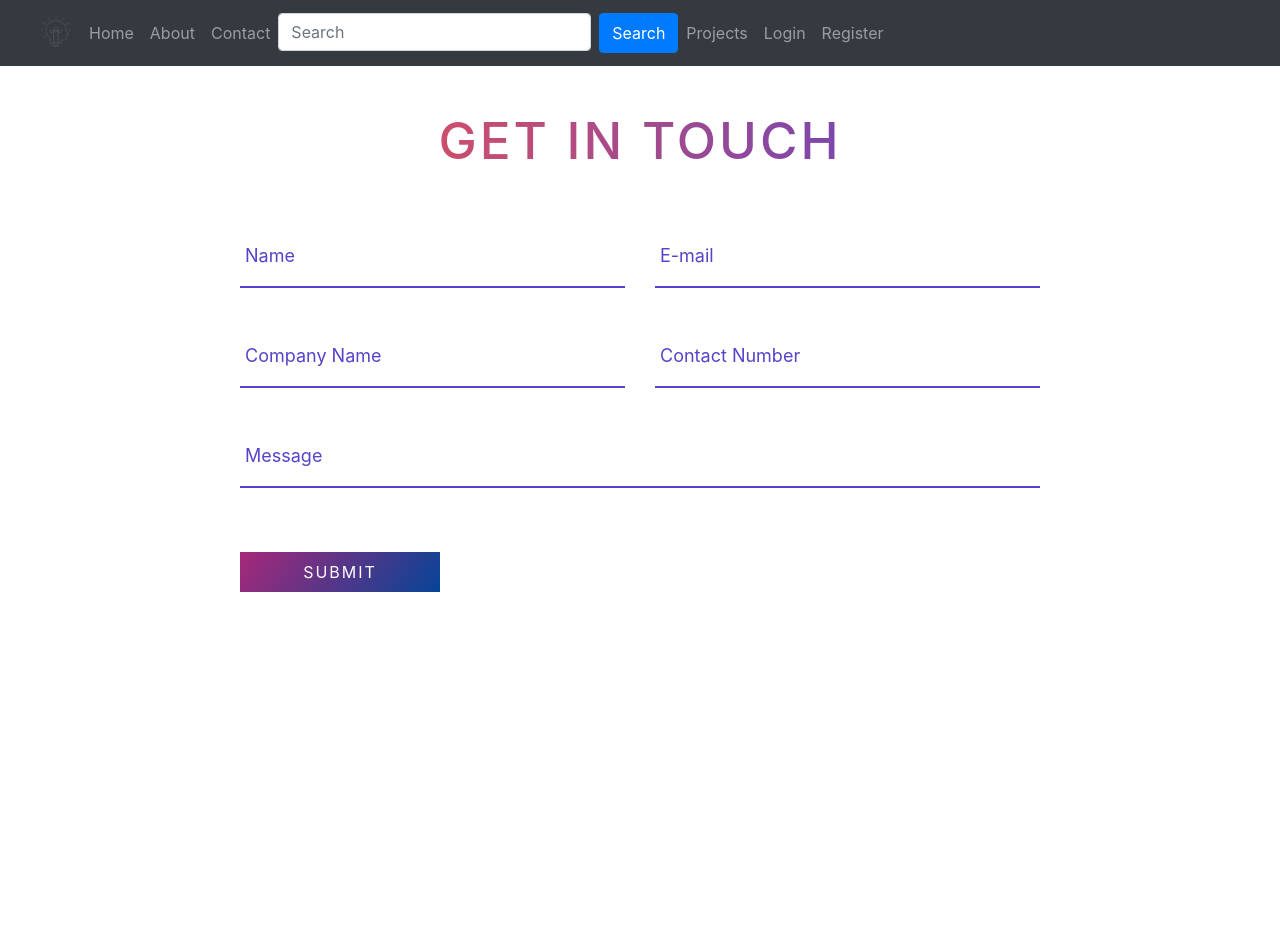
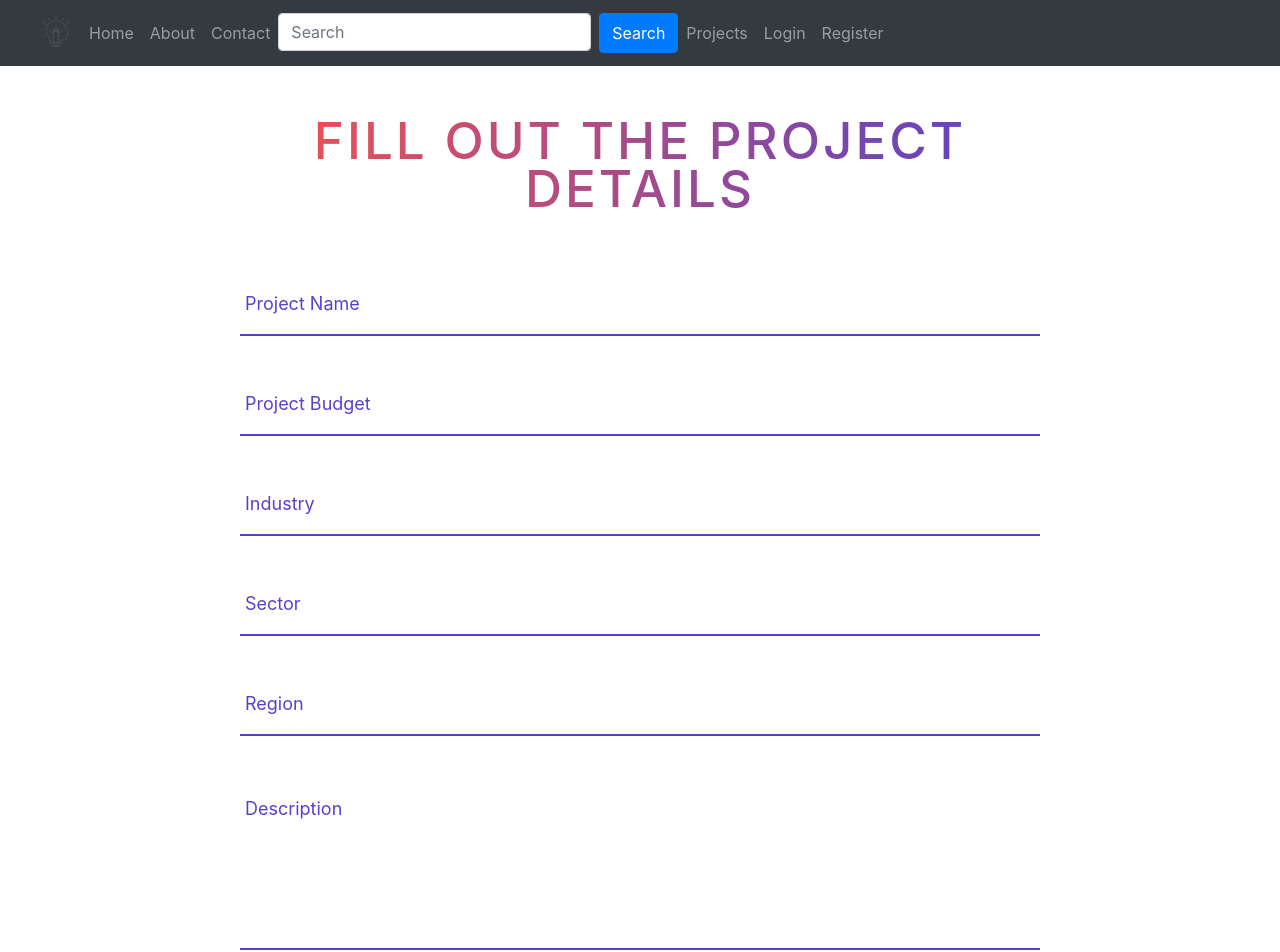
Before and after one commit to ZHamdI05/PFA2, an Angular app: page /projects/form in a window 1280 px wide. Shown: the top 952 px of the page. Before the commit the page ends 800 px from the top, so only its background shows below. Built offline with nearby package versions, Linux system fonts and the light colour scheme.

Commit message:
api test

```diff
--- a/src/app/data.service.ts
+++ b/src/app/data.service.ts
@@ -10,13 +10,13 @@ export class DataService {
 
   constructor(private http:HttpClient) { }
   public messageUrl='';
-  public projectUrl='';
+  public projectUrl='http://192.168.1.109:7007/api/Search/';
   getMessages(id:number){
     return this.http.get<IMessage[]>(this.messageUrl+'/'+id);
   }
   searchProject(prompt:string){
     let promptParams = new HttpParams().set('prompt', prompt);
-    return this.http.get<IProject[]>(this.projectUrl,{params:promptParams});
+    return this.http.get<IProject[]>(`${this.projectUrl}`+prompt);//,{params:promptParams}
   }
   private projectData:any;
   setProjectData(data: any) {
--- a/src/app/project-details/project-details.component.css
+++ b/src/app/project-details/project-details.component.css
@@ -28,3 +28,7 @@ body{
     border-top: 0px solid #dee2e6 !important;
     color: #728299!important;
 }
+.container {
+    border: #728299 2px solid;
+    border-radius: 15px;
+}
--- a/src/app/project-details/project-details.component.html
+++ b/src/app/project-details/project-details.component.html
@@ -8,7 +8,7 @@
             <div class="row">
 
                 <div class="col-lg-7 col-md-7 col-sm-6">
-                    <h4 class="box-title mt-5">Project description:</h4><br>
+                    <h5 class="box-title mt-5">Project description:</h5><br>
                     <p>{{project.Description}}</p>
 
 
--- a/src/app/project-form/project-form.component.css
+++ b/src/app/project-form/project-form.component.css
@@ -116,3 +116,13 @@
   width:200px;
   cursor: pointer;
 }
+
+#message{
+  width: 100%;
+  height: 150px;
+  padding: 12px 20px;
+  box-sizing: border-box;
+
+  font-size: 16px;
+  resize: none;
+}
--- a/src/app/project-form/project-form.component.html
+++ b/src/app/project-form/project-form.component.html
@@ -4,30 +4,34 @@
 <!------ Include the above in your HEAD tag ---------->
 
 <section class="get-in-touch">
-   <h1 class="title">Get in touch</h1>
+   <h1 class="title">Fill out the project details</h1>
    <form class="contact-form row">
-      <div class="form-field col-lg-6">
-         <input id="name" class="input-text js-input" type="text" required>
-         <label class="label" for="name">Name</label>
+      <div class="form-field col-lg-12">
+         <input #naem id="name" class="input-text js-input" type="text" required>
+         <label class="label" for="name">Project Name</label>
       </div>
-      <div class="form-field col-lg-6 ">
-         <input id="email" class="input-text js-input" type="email" required>
-         <label class="label" for="email">E-mail</label>
+      <div class="form-field col-lg-12 ">
+         <input #budget id="email" class="input-text js-input" type="email" required>
+         <label class="label" for="email">Project Budget</label>
       </div>
-      <div class="form-field col-lg-6 ">
-         <input id="company" class="input-text js-input" type="text" required>
-         <label class="label" for="company">Company Name</label>
+      <div class="form-field col-lg-12 ">
+         <input #industry id="company" class="input-text js-input" type="text" required>
+         <label class="label" for="company">Industry</label>
       </div>
-       <div class="form-field col-lg-6 ">
-         <input id="phone" class="input-text js-input" type="text" required>
-         <label class="label" for="phone">Contact Number</label>
+      <div class="form-field col-lg-12 ">
+         <input #sector id="sector" class="input-text js-input" type="text" required>
+         <label class="label" for="sector">Sector</label>
+      </div>
+       <div class="form-field col-lg-12 ">
+         <input #region id="phone" class="input-text js-input" type="text" required>
+         <label class="label" for="phone">Region</label>
       </div>
       <div class="form-field col-lg-12">
-         <input id="message" class="input-text js-input" type="text" required>
-         <label class="label" for="message">Message</label>
+         <textarea #description id="message" class="input-text js-input" type="text" required></textarea>
+         <label id="desc" class="label" for="message" style="bottom: 80%;">Description</label>
       </div>
       <div class="form-field col-lg-12">
-         <input class="submit-btn" type="submit" value="Submit">
+         <input class="submit-btn" type="submit" onclick="submitProject(name,budget,industry,sector,description)" value="Submit">
       </div>
    </form>
 </section>
--- a/src/app/project-form/project-form.component.ts
+++ b/src/app/project-form/project-form.component.ts
@@ -1,4 +1,5 @@
 import { Component } from '@angular/core';
+import { DataService } from '../data.service';
 
 @Component({
   selector: 'app-project-form',
@@ -6,5 +7,10 @@ import { Component } from '@angular/core';
   styleUrls: ['./project-form.component.css']
 })
 export class ProjectFormComponent {
+  constructor(_dataService:DataService){
 
+  }
+  submitProject(name:string,budget:string){
+
+  }
 }
--- a/src/app/projects/projects.component.ts
+++ b/src/app/projects/projects.component.ts
@@ -20,19 +20,19 @@ export class ProjectsComponent {
 
   ngOnInit(){
     // use when needed
-    this.projects=[
-      {
-        ProjectId:10,
-        ProjectName:'string',
-        Description:'desc',
-        Status:'on hold',
-        CreatedOn:'2024/01/01',
-        Budget:1000,
-        Region:'reg',
-        Industry:'ind',
-        Sector:'sect'
-      }
-    ]
+    // this.projects=[
+    //   {
+    //     ProjectId:10,
+    //     ProjectName:'string',
+    //     Description:'desc',
+    //     Status:'on hold',
+    //     CreatedOn:'2024/01/01',
+    //     Budget:1000,
+    //     Region:'reg',
+    //     Industry:'ind',
+    //     Sector:'sect'
+    //   }
+    // ]
   }
   search(prompt:string){
 
```
